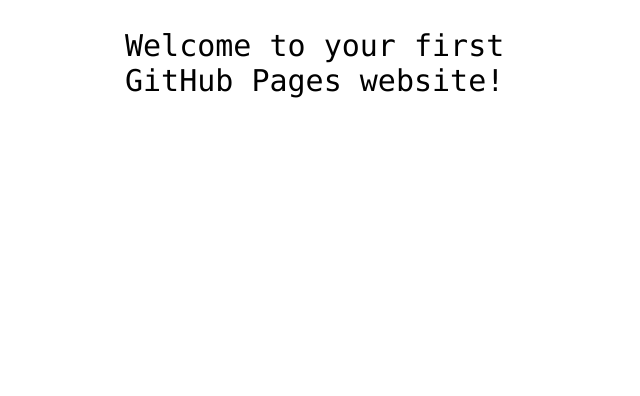
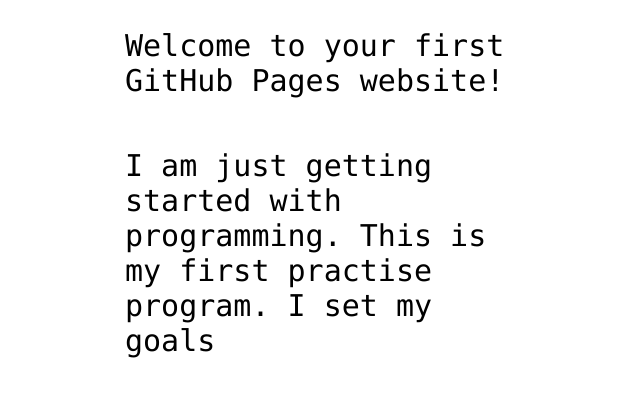
Before and after one commit to anasarifdev/hello-world, a plain HTML site: page index.html in a window 1280 px wide. Shown: the part 360-756 px from the top of the page, without its empty margins (315-955 px from the left). Drawn offline with Linux system fonts and the light colour scheme.

Commit message:
Update index.html

```diff
--- a/index.html
+++ b/index.html
@@ -3,7 +3,7 @@
 <html>
 <head>
   <meta http-equiv="Content-Type" content="text/html; charset=utf-8"/>
-  <title>my-first-website</title>
+  <title>Blog</title>
   <LINK href="styles.css" rel="stylesheet" type="text/css">
 </head>
 
@@ -13,6 +13,7 @@
 
 <!-- Change this code here by copy and pasting your template on line 15 -->
 <p>Welcome to your first GitHub Pages website!</p>
+  <p>I am just getting started with programming. This is my first practise program. I set my goals</p>
 
 </body>
 </html>
```
